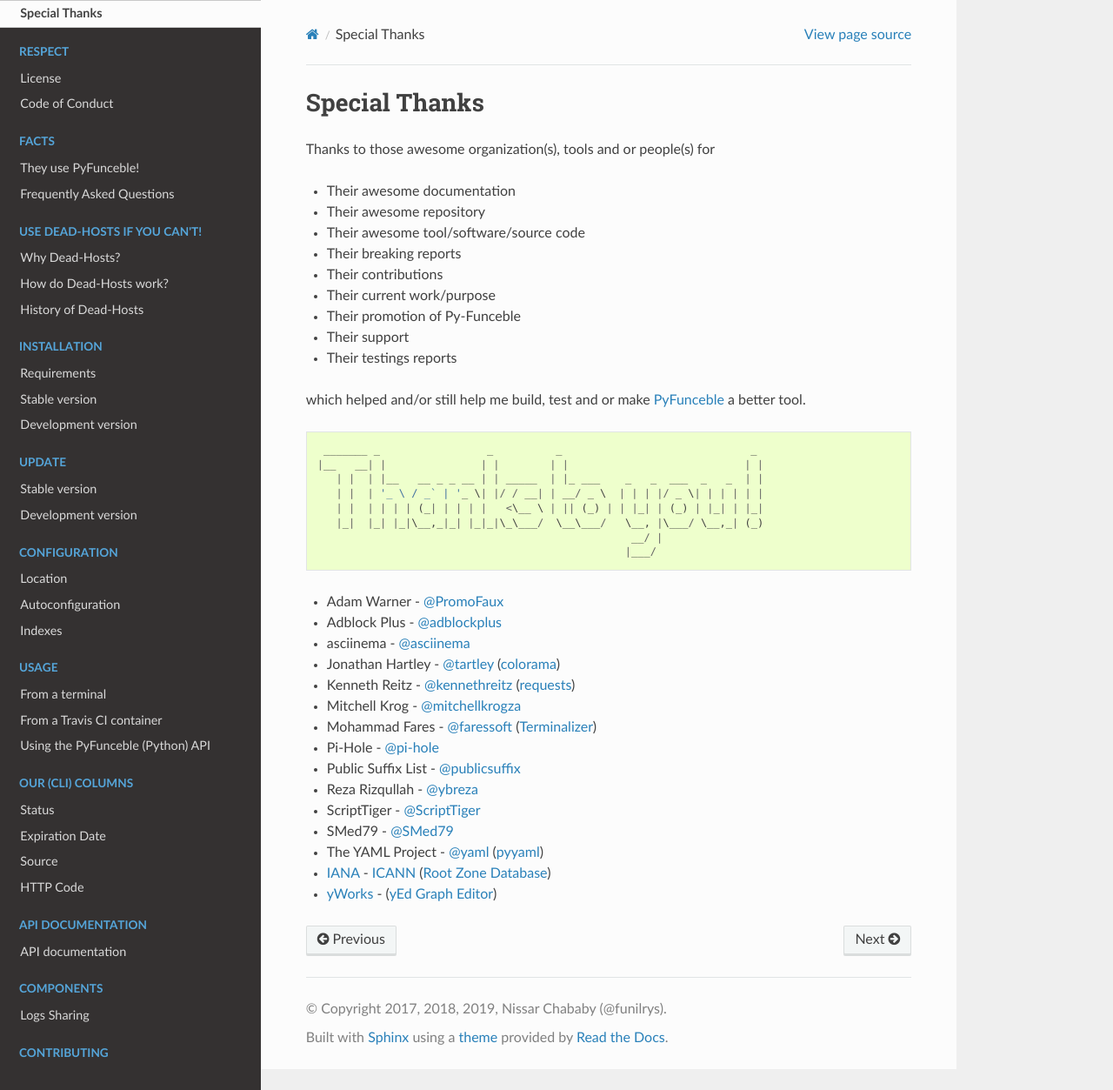
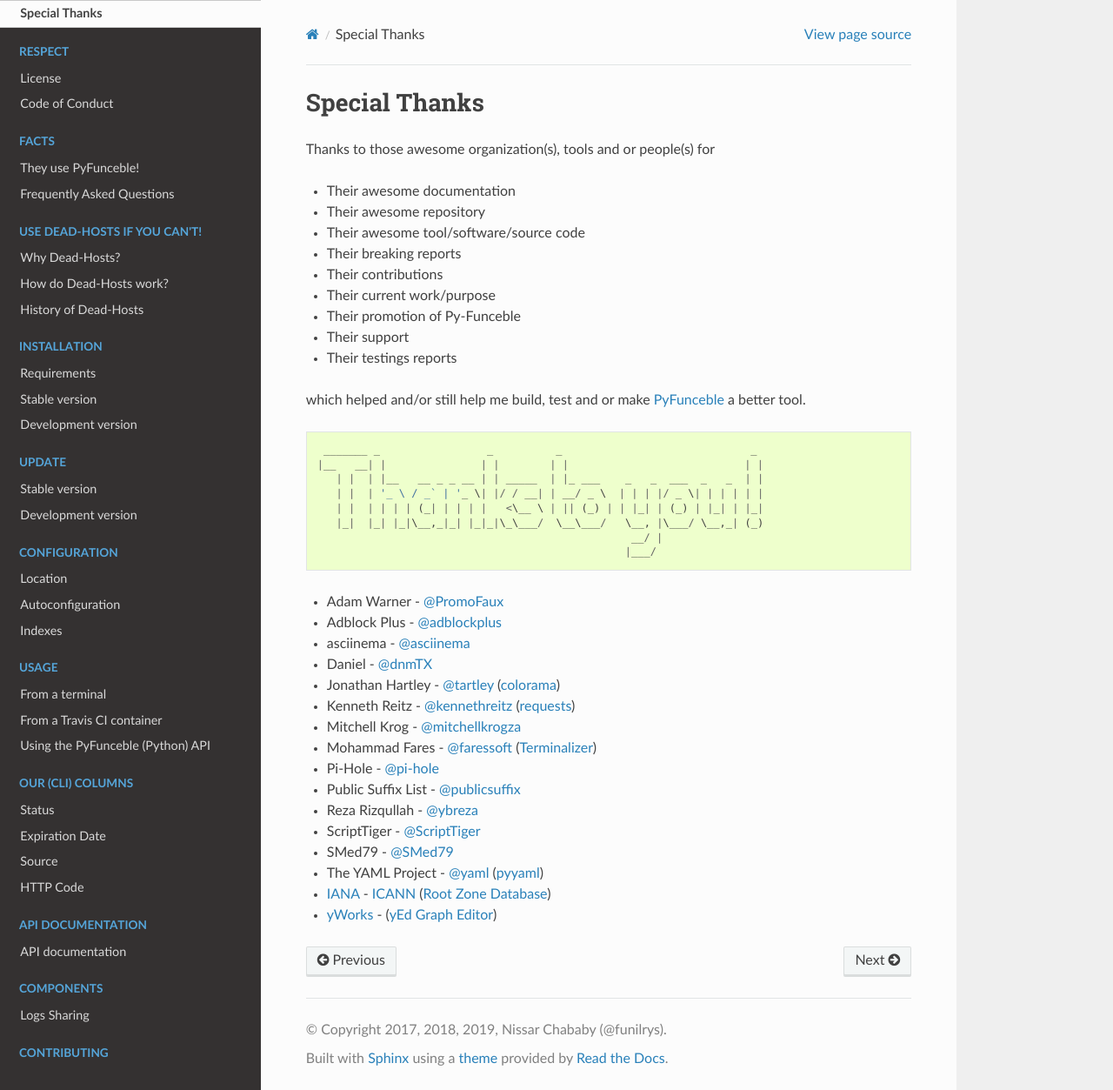
Before and after one commit to PyFunceble/rst-docs, a Sphinx documentation site: the page built from docs/special-thanks.rst, in a window 1280 px wide and 1253 px high. Shown: the whole window at 87% size. Built offline with Sphinx 7.4.7 and the Read the Docs theme 2.0.0, drawn with Linux system fonts in a browser that asks for light colours; pages that are not in the unit, such as notebooks, are missing from menus.

Commit message:
Introduction of @dnmTX into the special thanks section

```diff
--- a/docs/special-thanks.rst
+++ b/docs/special-thanks.rst
@@ -29,6 +29,7 @@
 -   Adam Warner - `@PromoFaux`_
 -   Adblock Plus - `@adblockplus`_
 -   asciinema - `@asciinema`_
+-   Daniel - `@dnmTX`_
 -   Jonathan Hartley - `@tartley`_ (`colorama`_)
 -   Kenneth Reitz - `@kennethreitz`_ (`requests`_)
 -   Mitchell Krog - `@mitchellkrogza`_
@@ -56,6 +57,7 @@
 
 .. _@adblockplus: https://github.com/adblockplus
 .. _@asciinema: https://github.com/asciinema
+.. _@dnmTX: https://github.com/dnmTX
 .. _@faressoft: https://github.com/faressoft
 .. _@kennethreitz: https://github.com/kennethreitz
 .. _@mitchellkrogza: https://github.com/mitchellkrogza
```
